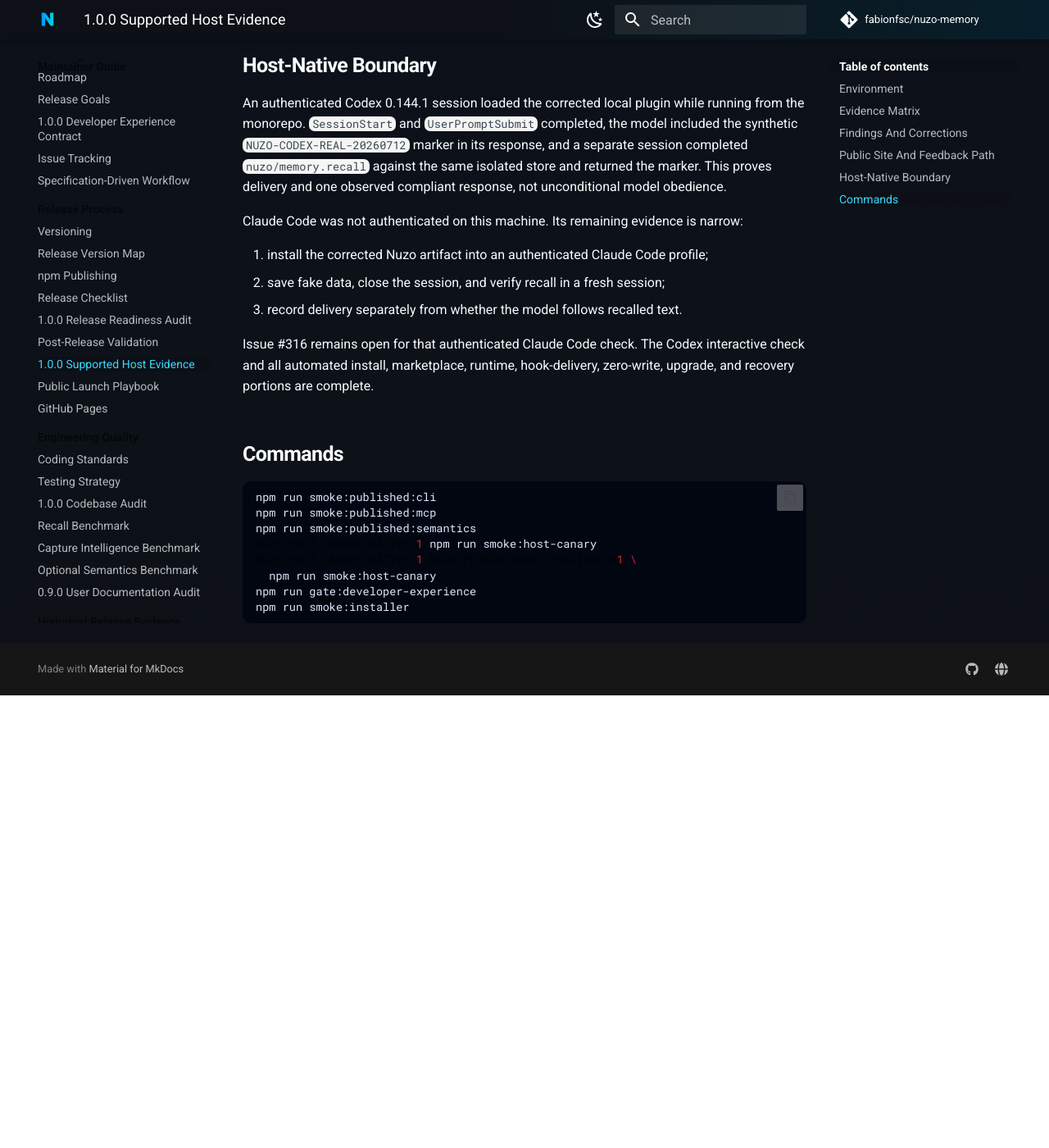
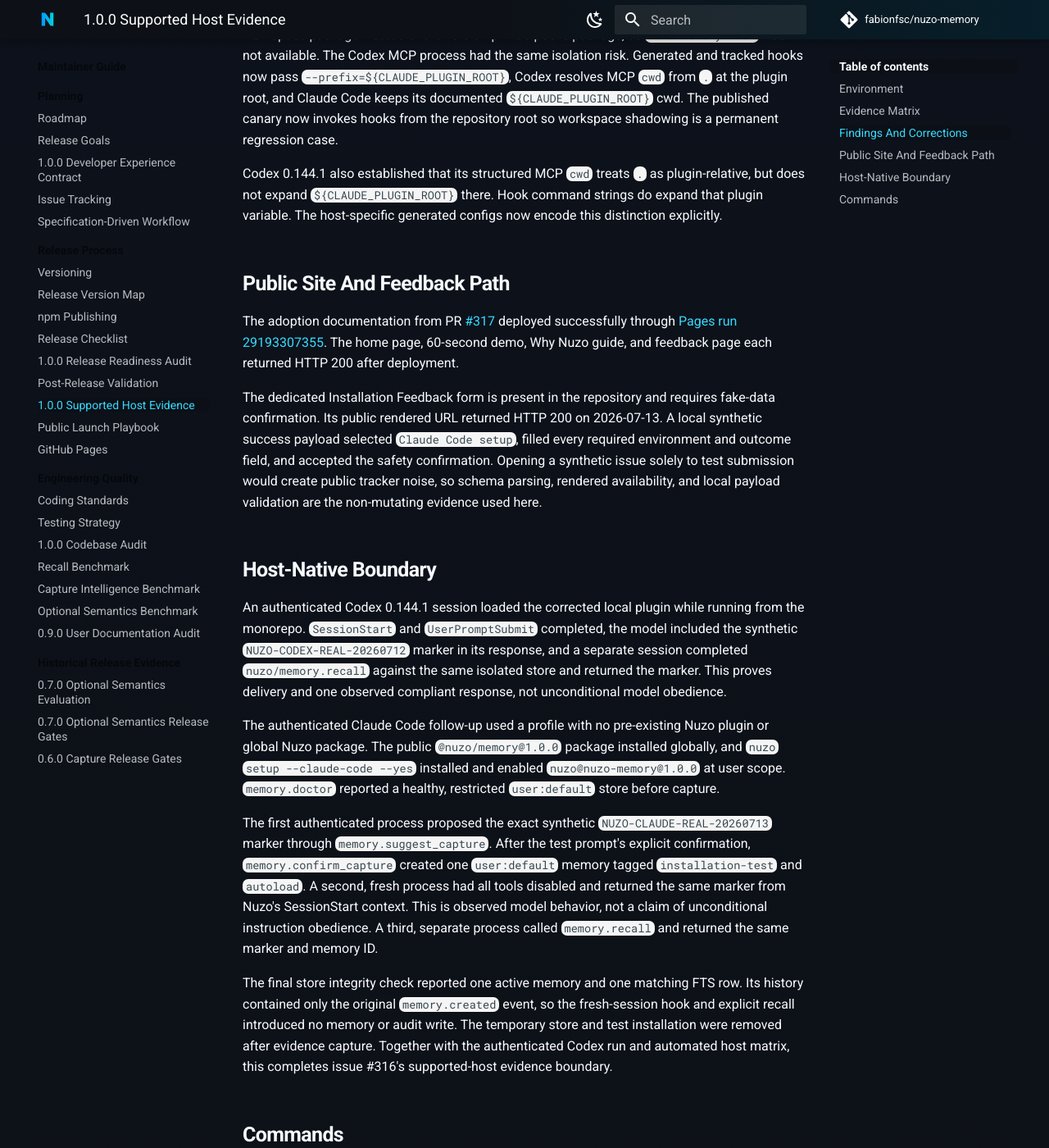
Before and after one commit to fabionfsc/nuzo-memory, an MkDocs documentation site: the page built from docs/operations/supported-host-evidence-1.0.0.md, in a window 1280 px wide and 1400 px high, scrolled down 3064 px. Shown: the whole window at 82% size. Built offline with MkDocs 1.6.1 and Material for MkDocs 9.7.7, drawn with Linux system fonts in a browser that asks for light colours; comment, search, counter and statistics services are not loaded; before the commit the page ends 3912 px from its top, so only the background shows below that; some of the changed text lies outside the part shown.

Commit message:
docs: complete authenticated Claude host evidence
Completes the authenticated Claude Code clean-install and cross-session evidence for #316.

```diff
--- a/docs/operations/supported-host-evidence-1.0.0.md
+++ b/docs/operations/supported-host-evidence-1.0.0.md
@@ -1,6 +1,6 @@
 # 1.0.0 Supported Host Evidence
 
-Date: 2026-07-12.
+Date: 2026-07-12. Authenticated Claude Code follow-up: 2026-07-13.
 
 This report records the post-1.0 adoption validation run for issue
 [#316](https://github.com/fabionfsc/nuzo-memory/issues/316). It uses synthetic
@@ -16,6 +16,7 @@
 | npm | 10.9.8 |
 | Codex CLI | 0.144.1, installed locally |
 | Claude Code CLI | 2.1.195, invoked from its pinned npm package in a temporary HOME |
+| Authenticated Claude Code CLI | 2.1.207, first-party login in the operator profile |
 | Nuzo public runtime | `@nuzo/memory@1.0.0` from npm |
 | Nuzo source artifact | `1.0.0` staged from commit `b562969` plus the corrections in this change |
 
@@ -43,6 +44,11 @@
 | Backup/restore after upgrade | Public baseline to staged package | Temporary SQLite stores | Passed |
 | Authenticated Codex hook response | Public 1.0.0 runtime through corrected local plugin | Synthetic marker in an isolated store | Passed |
 | Authenticated Codex `memory.recall` | Public 1.0.0 MCP runtime through corrected local plugin | Same synthetic marker and store | Passed |
+| Authenticated Claude Code setup | Public global `@nuzo/memory@1.0.0` and user-scoped marketplace plugin | Clean profile with no pre-existing Nuzo plugin | Passed |
+| Authenticated Claude Code confirmed capture | Public 1.0.0 MCP runtime | `suggest_capture` remained read-only, then `confirm_capture` created one synthetic memory | Passed |
+| Authenticated Claude Code fresh-session hook | New process with tools disabled | Same synthetic marker delivered and used in the model response | Passed |
+| Authenticated Claude Code `memory.recall` | Separate new process and public 1.0.0 MCP runtime | Same marker and memory ID | Passed |
+| Authenticated Claude Code read-only continuity | Store integrity and per-memory history after hook and recall | One memory and only its original `memory.created` event | Passed |
 
 The native marketplace run exercised add, list, update/upgrade, disable,
 enable, uninstall, and reinstall operations. Both generated host artifacts
@@ -85,9 +91,12 @@
 HTTP 200 after deployment.
 
 The dedicated Installation Feedback form is present in the repository and
-requires fake-data confirmation. Opening a synthetic issue solely to test the
-form would create public tracker noise, so schema parsing and rendered form
-availability are the non-mutating validation used here.
+requires fake-data confirmation. Its public rendered URL returned HTTP 200 on
+2026-07-13. A local synthetic success payload selected `Claude Code setup`,
+filled every required environment and outcome field, and accepted the safety
+confirmation. Opening a synthetic issue solely to test submission would create
+public tracker noise, so schema parsing, rendered availability, and local
+payload validation are the non-mutating evidence used here.
 
 ## Host-Native Boundary
 
@@ -98,17 +107,27 @@
 store and returned the marker. This proves delivery and one observed compliant
 response, not unconditional model obedience.
 
-Claude Code was not authenticated on this machine. Its remaining evidence is
-narrow:
+The authenticated Claude Code follow-up used a profile with no pre-existing
+Nuzo plugin or global Nuzo package. The public `@nuzo/memory@1.0.0` package
+installed globally, and `nuzo setup --claude-code --yes` installed and enabled
+`nuzo@nuzo-memory@1.0.0` at user scope. `memory.doctor` reported a healthy,
+restricted `user:default` store before capture.
 
-1. install the corrected Nuzo artifact into an authenticated Claude Code
-   profile;
-2. save fake data, close the session, and verify recall in a fresh session;
-3. record delivery separately from whether the model follows recalled text.
+The first authenticated process proposed the exact synthetic
+`NUZO-CLAUDE-REAL-20260713` marker through `memory.suggest_capture`. After the
+test prompt's explicit confirmation, `memory.confirm_capture` created one
+`user:default` memory tagged `installation-test` and `autoload`. A second,
+fresh process had all tools disabled and returned the same marker from Nuzo's
+SessionStart context. This is observed model behavior, not a claim of
+unconditional instruction obedience. A third, separate process called
+`memory.recall` and returned the same marker and memory ID.
 
-Issue #316 remains open for that authenticated Claude Code check. The Codex
-interactive check and all automated install, marketplace, runtime,
-hook-delivery, zero-write, upgrade, and recovery portions are complete.
+The final store integrity check reported one active memory and one matching FTS
+row. Its history contained only the original `memory.created` event, so the
+fresh-session hook and explicit recall introduced no memory or audit write.
+The temporary store and test installation were removed after evidence capture.
+Together with the authenticated Codex run and automated host matrix, this
+completes issue #316's supported-host evidence boundary.
 
 ## Commands
 
```
Also changed, not shown: docs/operations/post-release-validation.md (+7 -0 lines).
